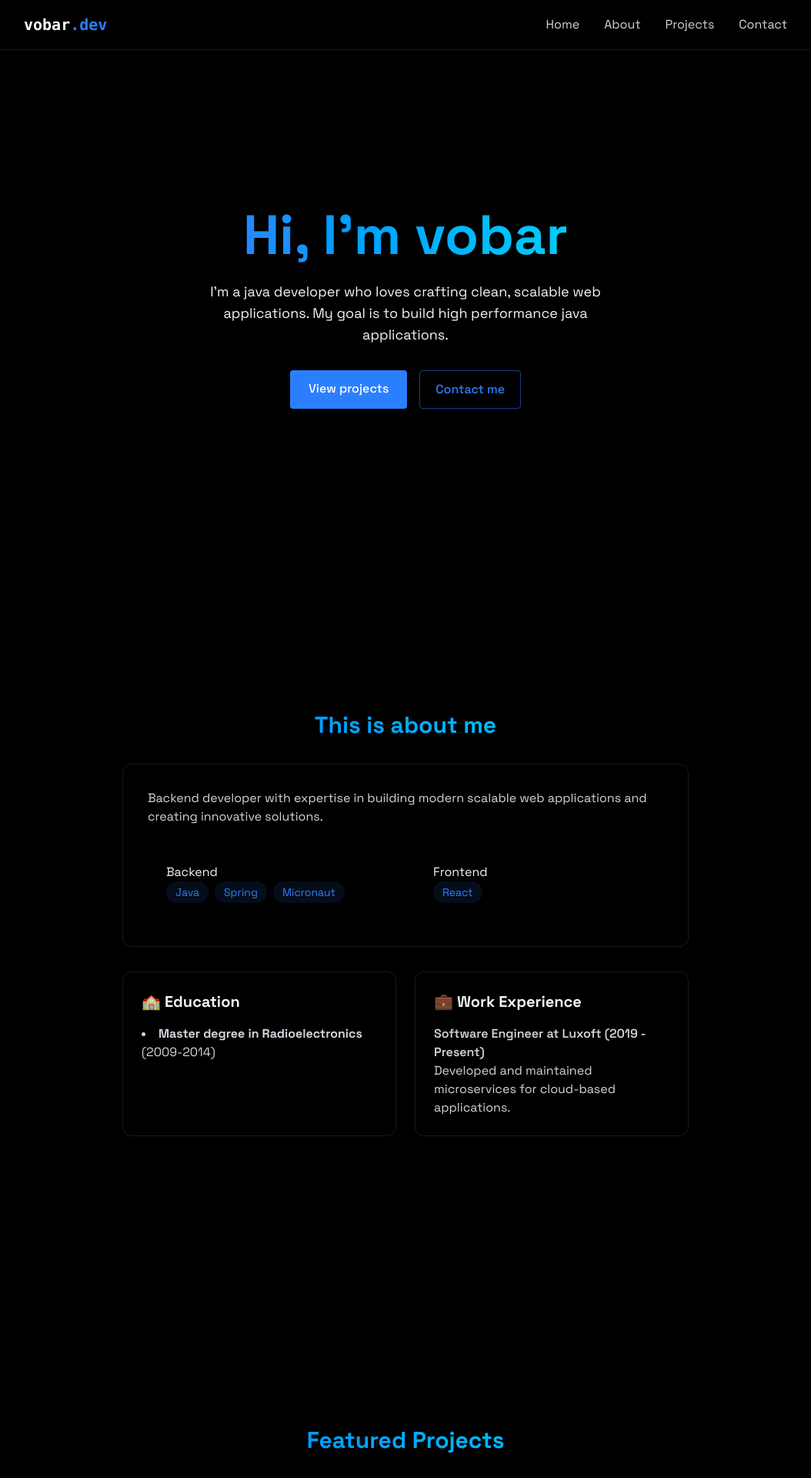
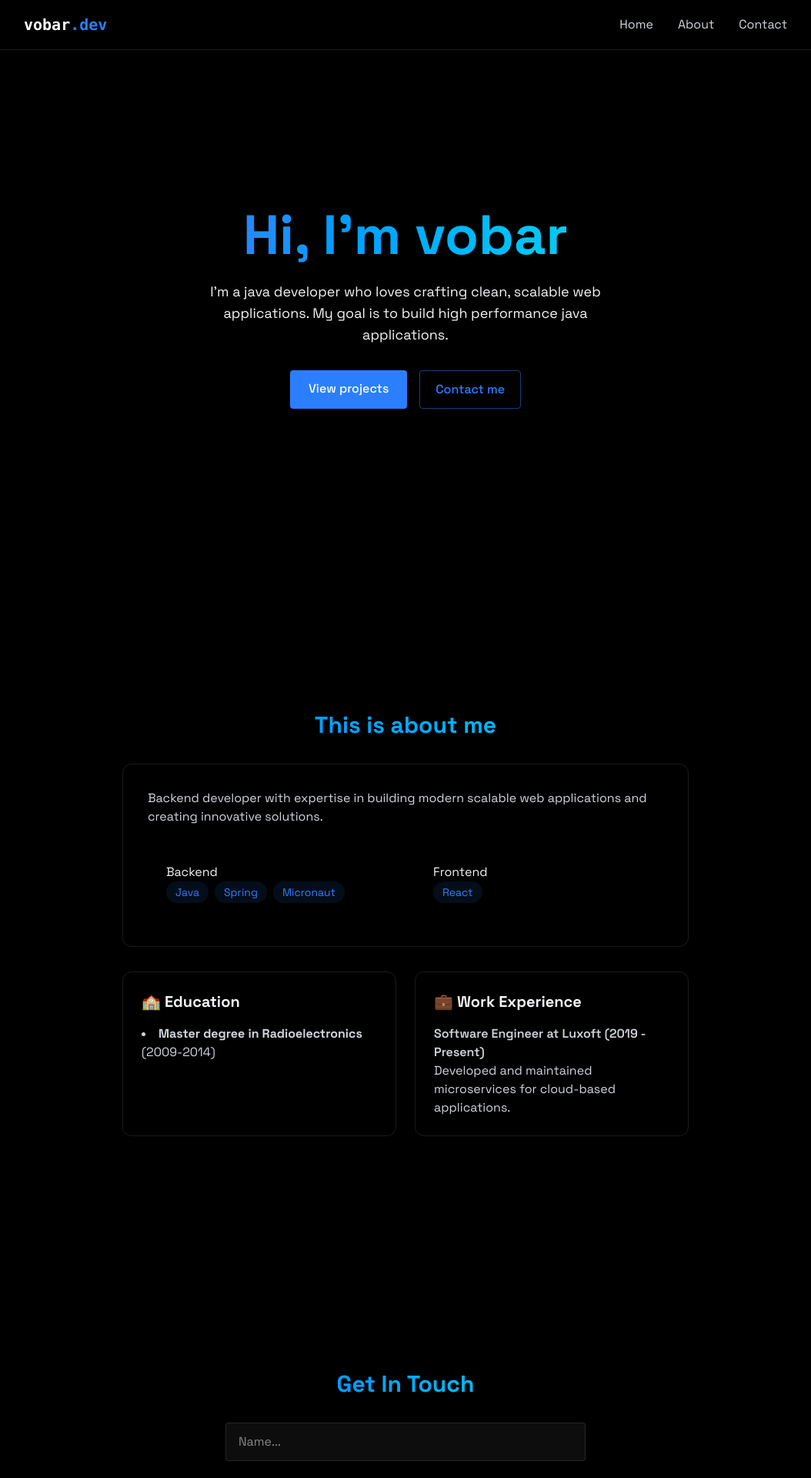
Before and after one commit to Volodymyr-Barkalov/bportfolio, a React (Vite) app: page / in a window 1280 px wide. Shown: the top 1920 px of the page at 77% size, without its empty margins (113-1167 px from the left). Built offline with nearby package versions, Linux system fonts and the light colour scheme.

Commit message:
hide Projects section

```diff
--- a/src/App.jsx
+++ b/src/App.jsx
@@ -4,7 +4,6 @@ import { Navbar } from './components/Navbar';
 import { MobileMenu } from './components/MobileMenu';
 import { Home } from './components/sections/Home';
 import { About } from './components/sections/About';
-import { Projects } from './components/sections/Projects';
 import "./index.css";
 import { useState } from 'react';
 import { Contact } from './components/sections/Contact';
@@ -21,7 +20,7 @@ function App() {
           <MobileMenu menuOpen={menuOpen} setMenuOpen={setMenuOpen}/>
           <Home />
           <About />
-          <Projects />
+          {/* <Projects /> */}
           <Contact />
         </div>
     </>
--- a/src/components/Navbar.jsx
+++ b/src/components/Navbar.jsx
@@ -26,9 +26,9 @@ export const Navbar = ({ menuOpen, setMenuOpen }) => {
                         <a href="#about" className="text-gray-300 hove:text-white transition-colors">
                             About
                         </a>
-                        <a href="#projects" className="text-gray-300 hove:text-white transition-colors">
+                        {/* <a href="#projects" className="text-gray-300 hove:text-white transition-colors">
                             Projects
-                        </a>
+                        </a> */}
                         <a href="#contact" className="text-gray-300 hove:text-white transition-colors">
                             Contact
                         </a>
```
